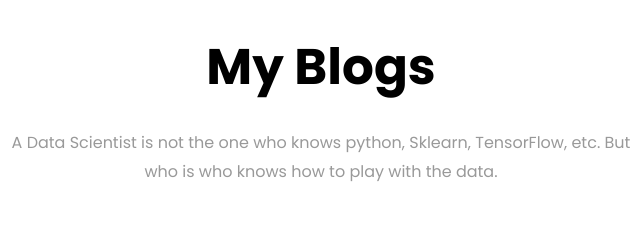
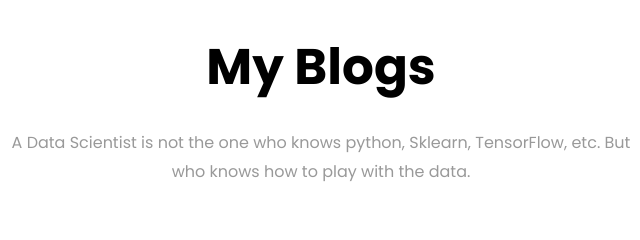
Before and after one commit to yogirajzala12/yogirajzala.github.io, a plain HTML site: page index.html in a window 1280 px wide. Shown: the part 5160-5400 px from the top of the page, 319-959 px from the left. Drawn offline with Linux system fonts and the light colour scheme; files whose address does not match are found by name.

Commit message:
forth commit

```diff
--- a/index.html
+++ b/index.html
@@ -616,7 +616,7 @@
 				<div class="col-md-7 heading-section text-center ftco-animate">
 					<h1 class="big big-2">Blog</h1>
 					<h2 class="mb-4">My Blogs</h2>
-					<p>A Data Scientist is not the one who knows python, Sklearn, TensorFlow, etc. But who is who knows
+					<p>A Data Scientist is not the one who knows python, Sklearn, TensorFlow, etc. But who knows
 						how to play with the data.</p>
 				</div>
 			</div>
```
Also changed, not shown: images/Internet Speed.png (added), images/Screenshot of System Specification .png (added).
